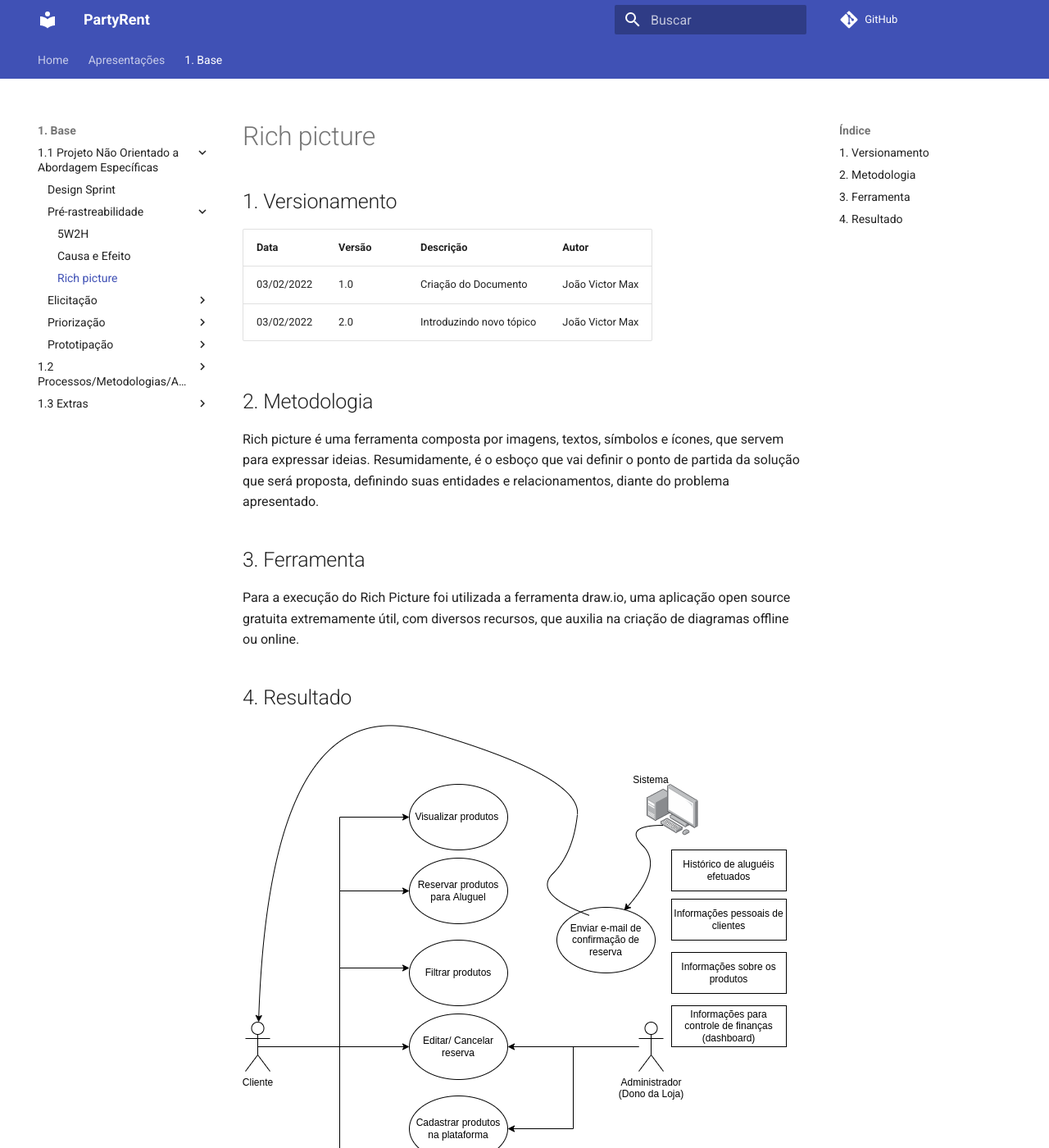
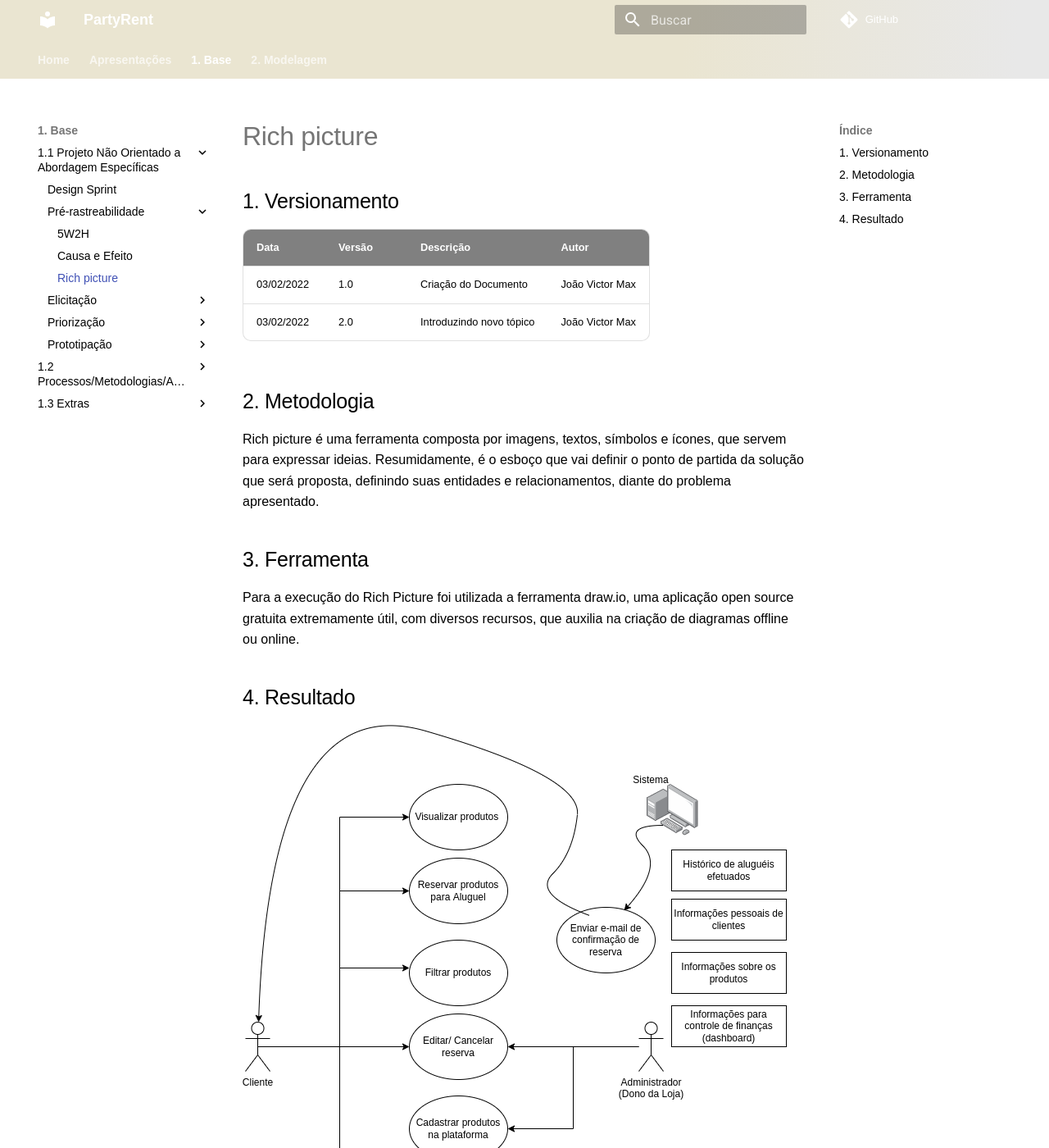
Before and after one commit to UnBArqDsw2021-2/2021.2_G7_-AluguelKitsFesta, an MkDocs documentation site: the page built from docs/Base/Pre-rastreabilidade/Richpicture.md, in a window 1280 px wide and 1400 px high. Shown: the whole window at 82% size. Built offline with MkDocs 1.6.1 and Material for MkDocs 9.7.7, drawn with Linux system fonts in a browser that asks for light colours; comment, search, counter and statistics services are not loaded.

Commit message:
reviewing wiki and starting modeling

```diff
--- /dev/null
+++ b/docs/assets/extra.css
@@ -0,0 +1,26 @@
+
+  .md-header {
+    background: linear-gradient(90deg, rgba(234,229,209,1) 65%, rgba(232,232,232,1) 97%);
+    color: white;
+  }
+
+  .md-tabs {
+      background: linear-gradient(90deg, rgba(234,229,209,1) 65%, rgba(232,232,232,1) 97%);
+  }
+
+  .md-typeset table thead tr {
+    background: grey;
+      color:white;
+  }
+
+  .md-typeset__table table {
+    border-radius: 10px !important;
+}
+.md-tabs__link{
+      color: white;
+      font-weight: bold;
+}
+body {
+    color: rgba(0, 0, 0, 1);
+    font-family: "Poppins", sans-serif;
+}
--- a/mkdocs.yml
+++ b/mkdocs.yml
@@ -4,6 +4,7 @@ repo_url: https://github.com/UnBArqDsw2021-2/2021.2_G7_-AluguelKitsFesta
 
 theme:
     name: material
+    # logo: assets/logo.png
     language: pt
     features:
         - navigation.tabs
@@ -13,6 +14,9 @@ theme:
 
 hide:
     - toc
+
+extra_css:
+  - assets/extra.css
 
 nav:
   - Home: index.md
@@ -41,7 +45,11 @@ nav:
           - Documento de Visão: 'Base/Extras/documento_de_visao.md'
           - Horários disponíveis: 'Base/horarios/Horario_disponibilidade.md'
           - Politicas do Repositório: 'Base/Extras/PoliticasRepositorio.md'
-    #   - 2. Modelagem: ''
+  - 2. Modelagem:
+      - 1.1 Projeto Orientado a Abordagens Tradicionais:
+          - Diagramas de implementação: 'modelagem/diagramasdeimplementacao.md'
+      - 1.3 Extras:
+          - Diagramas UML: 'modelagem/diagramasuml.md'
     #   - 3. Padrões de Projeto: ''
     #   - 4. Arquitetura de Software e Reutilização: ''
 
```
Also changed, not shown: docs/index.md (+6 -1 lines), docs/modelagem/diagramasdeimplementacao.md (added, +16 -0 lines), docs/modelagem/diagramasuml.md (added, +11 -0 lines), docs/assets/logo.png (added).
